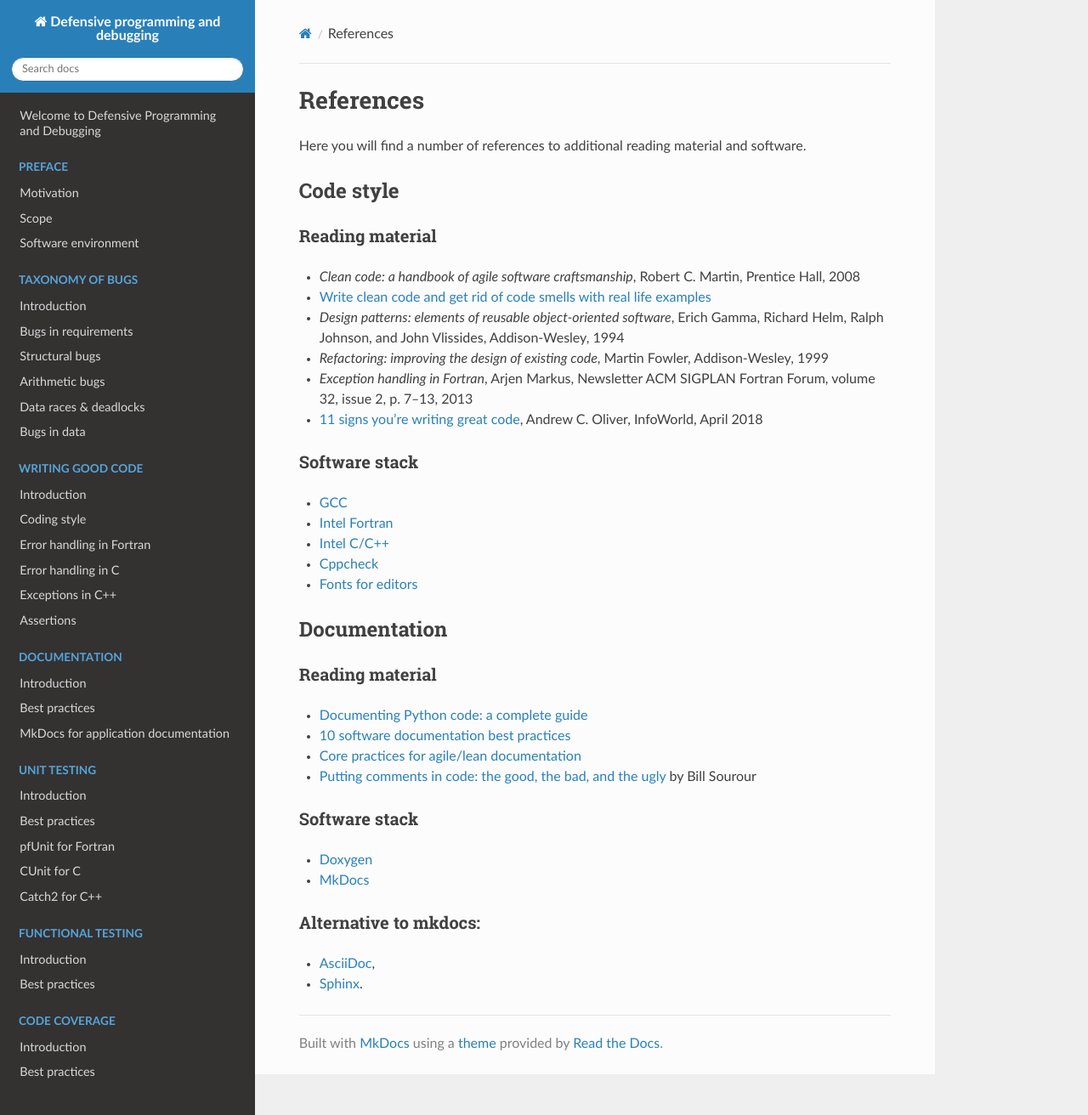
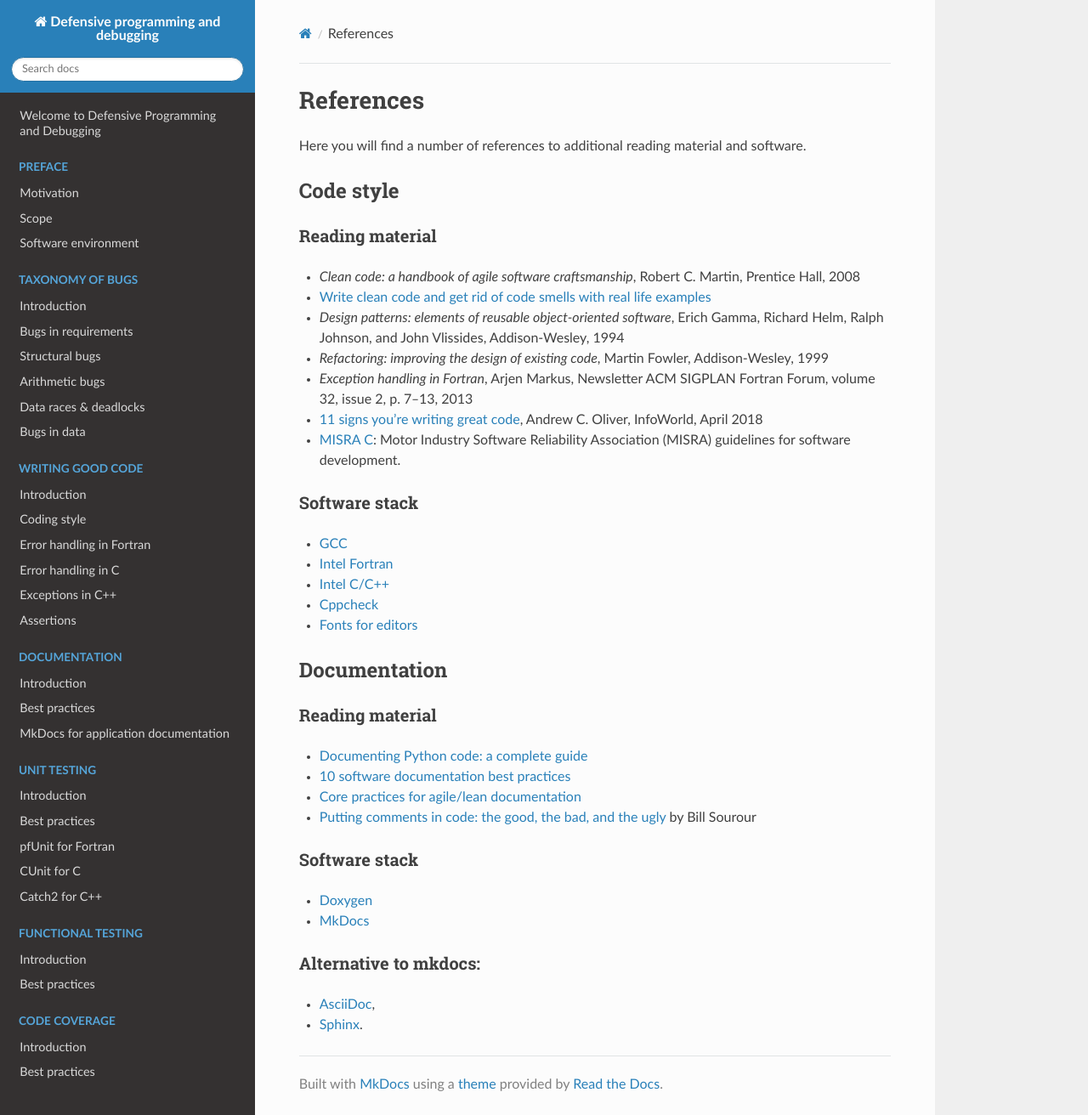
Before and after one commit to gjbex/Defensive_programming_and_debugging, an MkDocs documentation site: the page built from docs/CodingBestPractices/references.md, in a window 1280 px wide and 1312 px high. Shown: the whole window at 85% size. Built offline with MkDocs 1.6.1, drawn with Linux system fonts in a browser that asks for light colours; nearby versions of some CDN libraries.

Commit message:
Add reference to MISRA C

```diff
--- a/docs/CodingBestPractices/references.md
+++ b/docs/CodingBestPractices/references.md
@@ -12,6 +12,7 @@ Here you will find a number of references to additional reading material and sof
   * *Refactoring: improving the design of existing code*, Martin Fowler, Addison-Wesley, 1999
   * *Exception handling in Fortran*, Arjen Markus, Newsletter ACM SIGPLAN Fortran Forum, volume 32, issue 2, p. 7‒13, 2013
   * [11 signs you’re writing great code](https://www.infoworld.com/article/3268310/application-development/11-signs-youre-writing-great-code.html), Andrew C. Oliver, InfoWorld, April 2018
+  * [MISRA C](https://en.wikipedia.org/wiki/MISRA_C): Motor Industry Software Reliability Association (MISRA) guidelines for software development.
 
 ### Software stack
 
```
